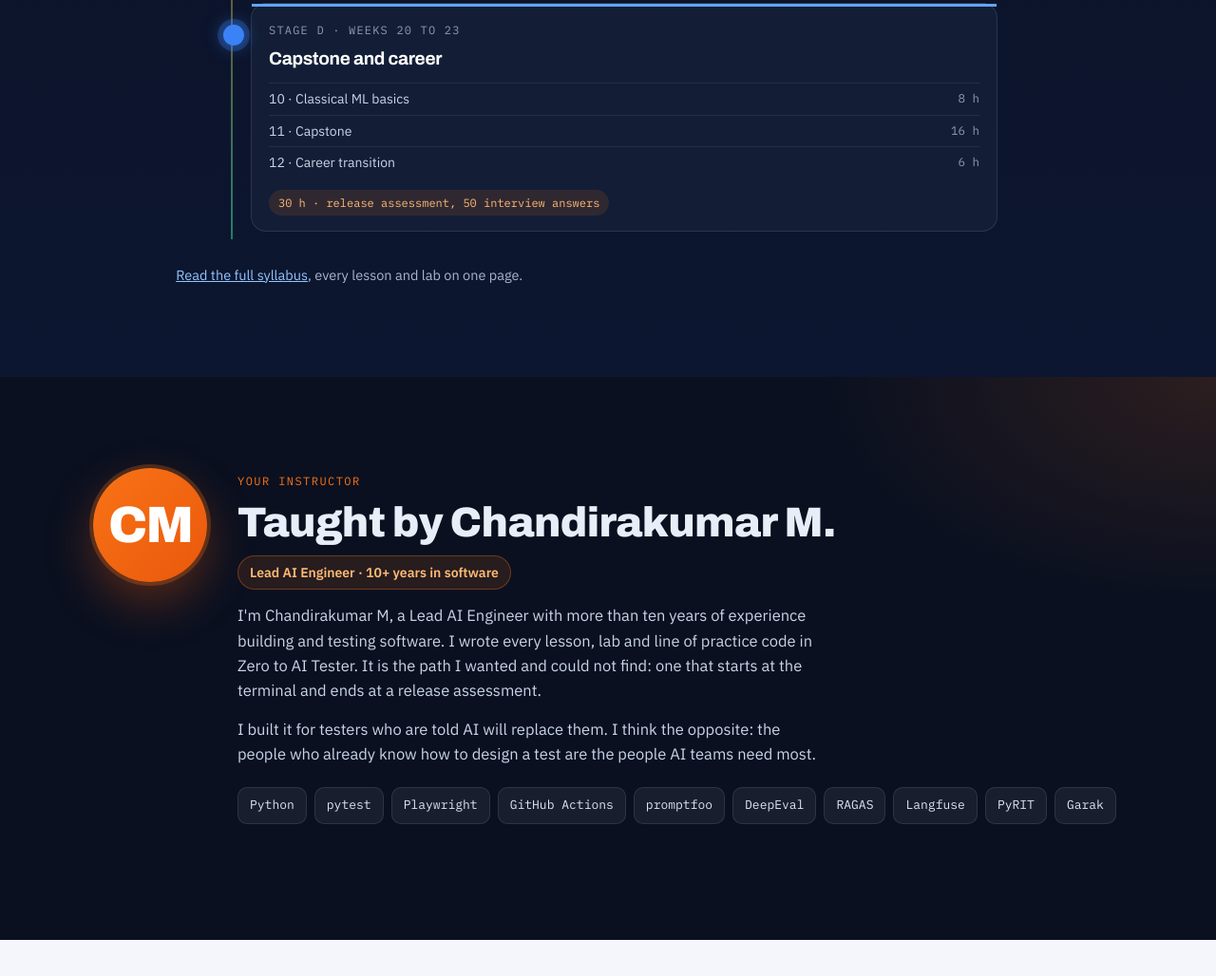
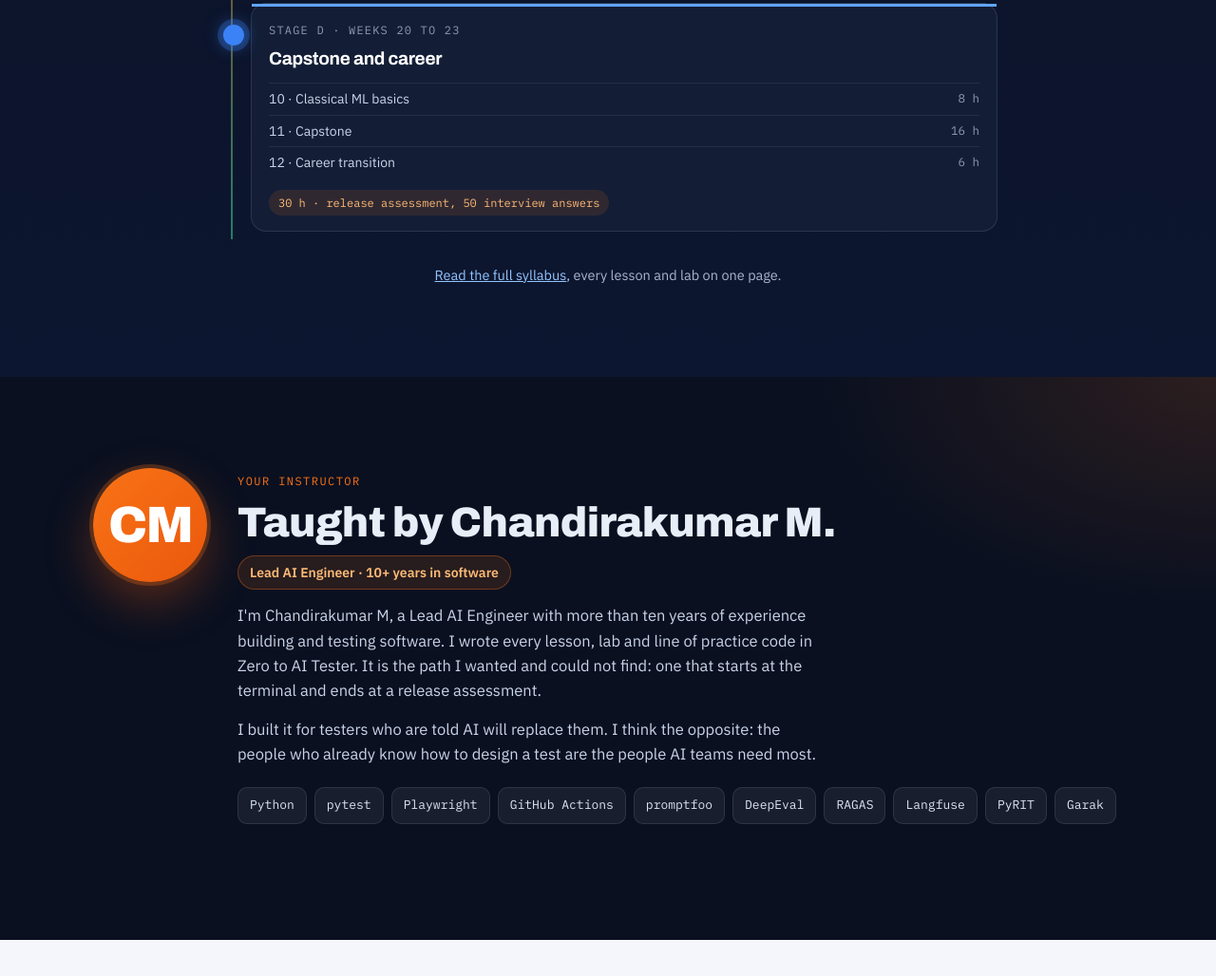
Before and after one commit to chandirakumar/ai-testing-course-site, a plain HTML site: page zero-to-ai-tester/index.html in a window 1280 px wide. Shown: the part 4781-5809 px from the top of the page at 95% size. Drawn offline with Linux system fonts and the light colour scheme; no server answers.

Commit message:
Roadmap: the syllabus link is centred under the stages on wide screens
Co-Authored-By: Claude Fable 5.2 <noreply@anthropic.com>
Claude-Session: https://claude.ai/code/session_01V1dW8Y4BNoxXDjMmcc1PYm

```diff
--- a/zero-to-ai-tester/index.html
+++ b/zero-to-ai-tester/index.html
@@ -375,7 +375,7 @@
   .why .taught { display: block; margin-top: 8px; font-size: 12.5px; font-weight: 600; color: var(--accent); }
 
   /* roadmap: the syllabus link under the stages */
-  .rm-more { margin: 18px 0 0; text-align: center; font-size: 14.5px; color: #A9B6CC; } .rm-more a { color: #93C5FD; }
+  .rm-more { margin: 18px 0 0; max-width: none; text-align: center; font-size: 14.5px; color: #A9B6CC; } .rm-more a { color: #93C5FD; }
 
   /* practice product: the defect list is a fold on phones, a plain panel on wider screens */
   details.defects > summary.h { list-style: none; align-items: center; gap: 10px; }
```
